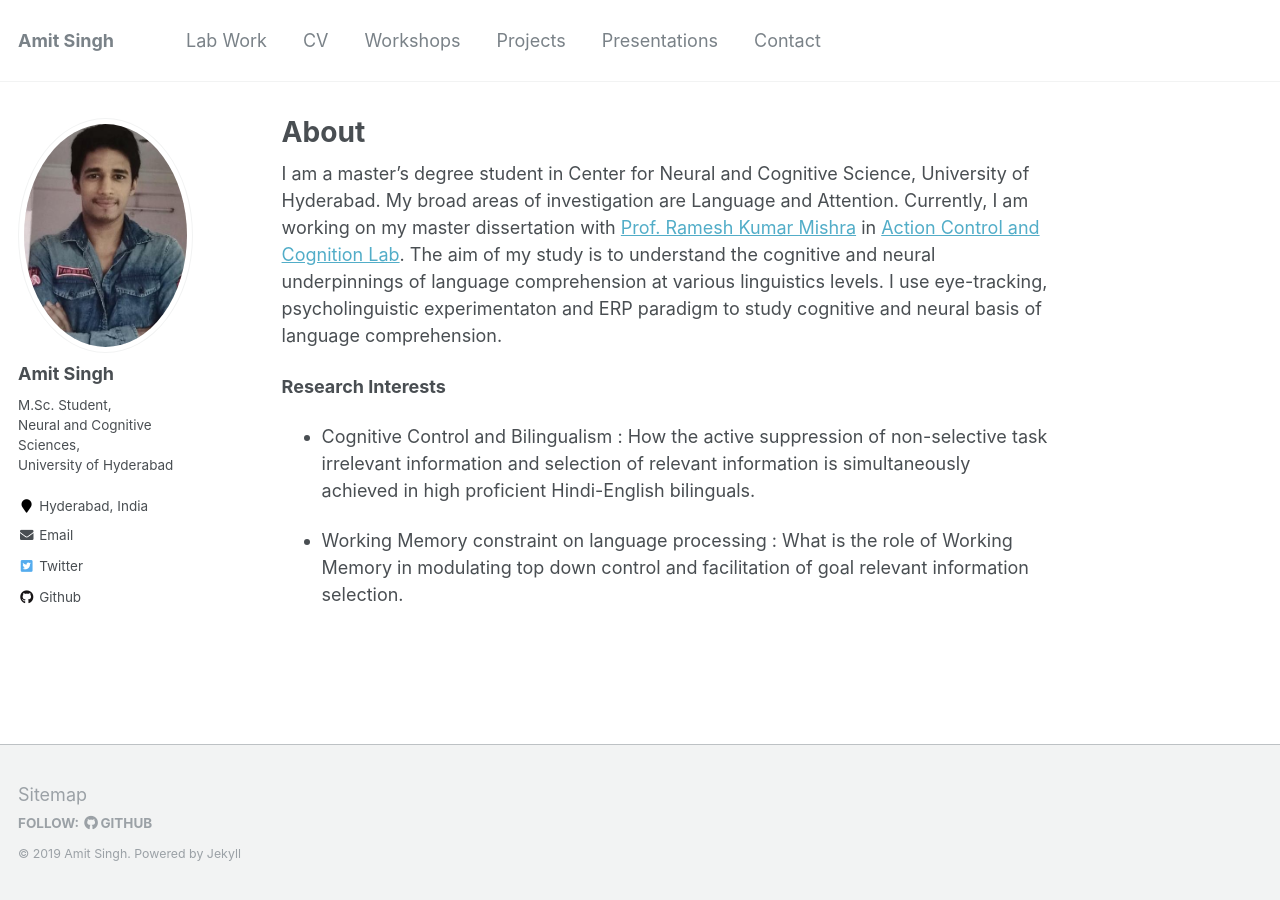
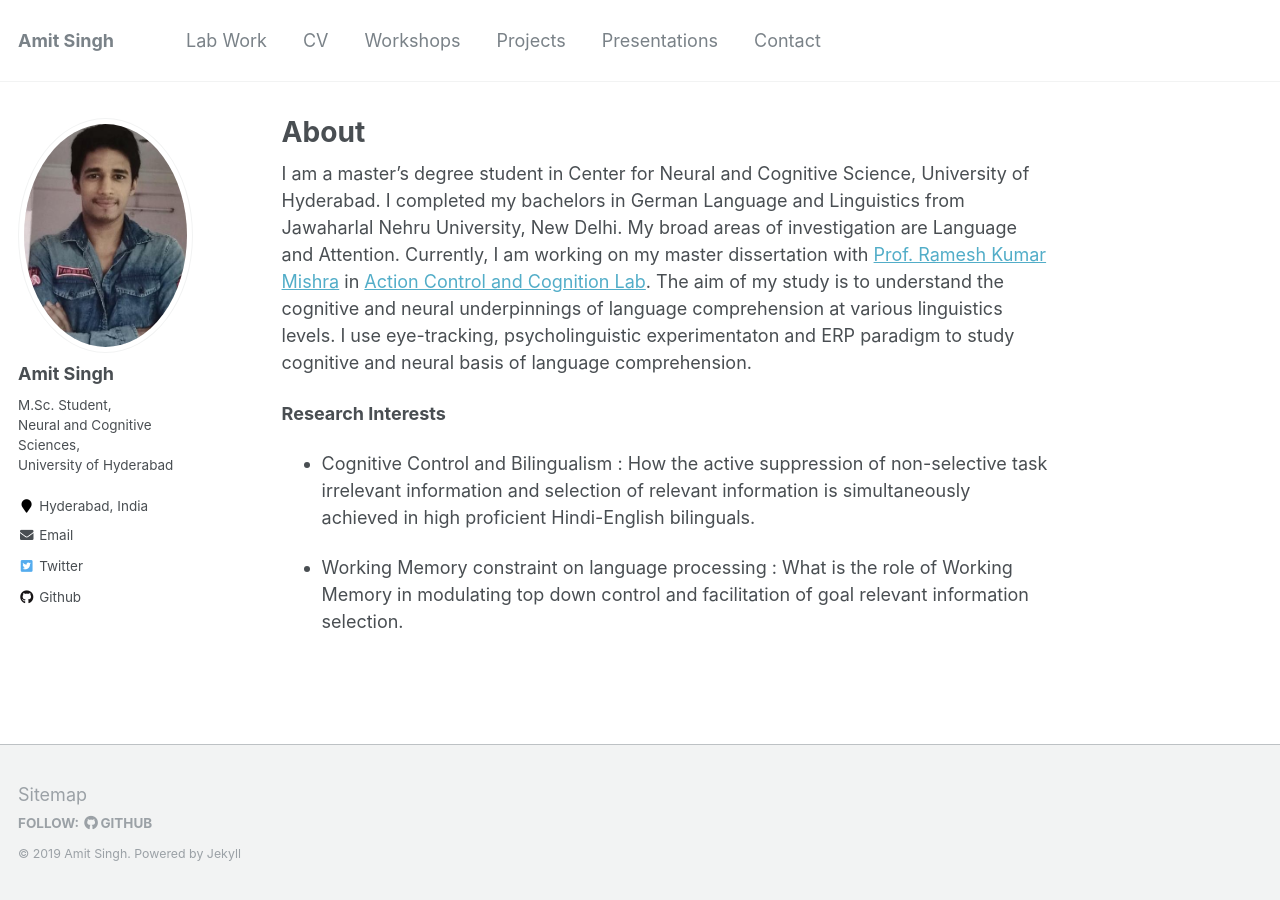
Before and after one commit to amits1ngh/amits1ngh.github.io, a Jekyll site: the page built from _pages/about.md, in a window 1280 px wide. Built offline with Jekyll 4.4.1, drawn with Linux system fonts in a browser that asks for light colours.

Commit message:
Update about.md

```diff
--- a/_pages/about.md
+++ b/_pages/about.md
@@ -7,7 +7,7 @@ redirect_from:
   - /about/
   - /about.html
 ---
-I am a master's degree student in Center for Neural and Cognitive Science, University of Hyderabad. My broad areas of investigation are Language and Attention. Currently, I am working on my master dissertation with [Prof. Ramesh Kumar Mishra](https://rameshkumarmishra.wordpress.com/) in [Action Control and Cognition Lab](https://actioncontrolcognitionlaboratory.wordpress.com/). The aim of my study is to understand the cognitive and neural underpinnings of language comprehension at various linguistics levels. I use eye-tracking, psycholinguistic experimentaton and ERP paradigm to study cognitive and neural basis of language comprehension.
+I am a master's degree student in Center for Neural and Cognitive Science, University of Hyderabad. I completed my bachelors in German Language and Linguistics from Jawaharlal Nehru University, New Delhi. My broad areas of investigation are Language and Attention. Currently, I am working on my master dissertation with [Prof. Ramesh Kumar Mishra](https://rameshkumarmishra.wordpress.com/) in [Action Control and Cognition Lab](https://actioncontrolcognitionlaboratory.wordpress.com/). The aim of my study is to understand the cognitive and neural underpinnings of language comprehension at various linguistics levels. I use eye-tracking, psycholinguistic experimentaton and ERP paradigm to study cognitive and neural basis of language comprehension.
 
 **Research Interests**
 - Cognitive Control and Bilingualism : How the active suppression of non-selective task irrelevant information and selection of relevant information is simultaneously achieved in high proficient Hindi-English bilinguals.
```
